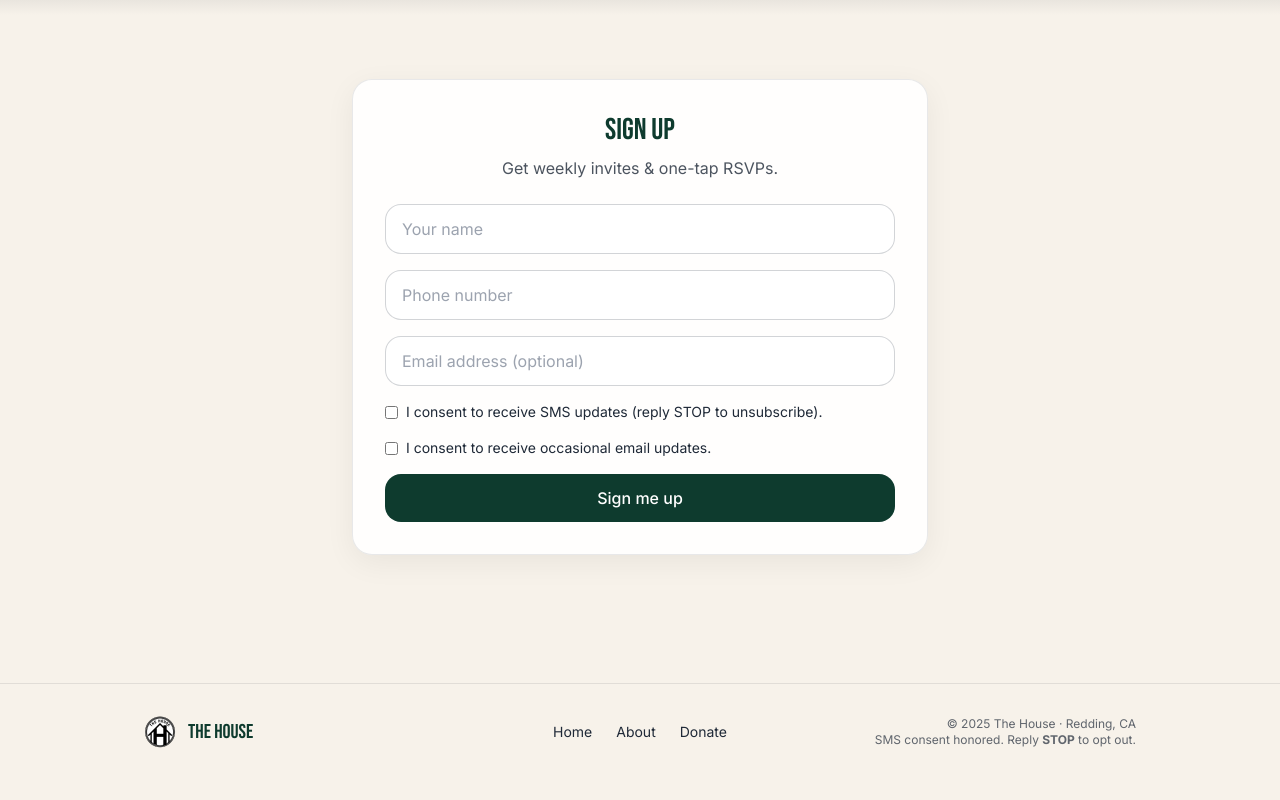
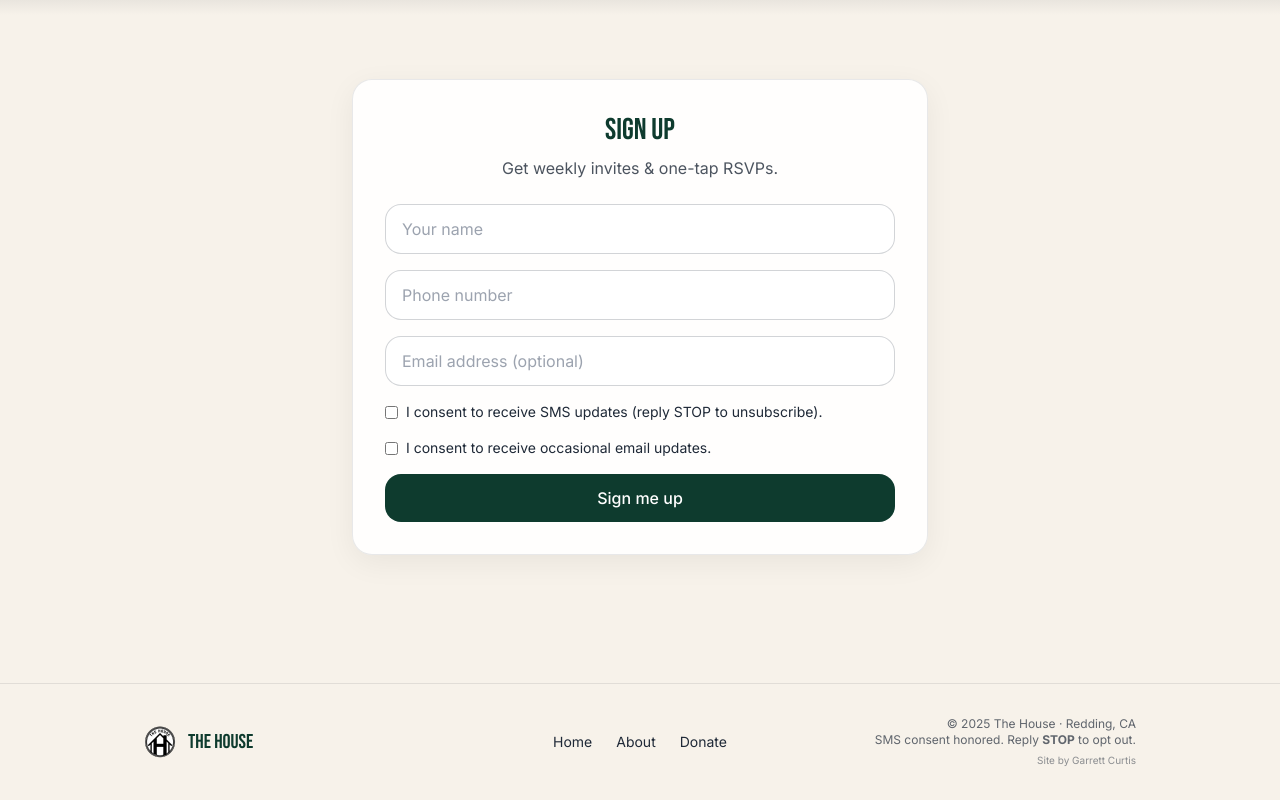
Before and after one commit to garrettcurtis92/thehouse, a Next.js app: page / in a window 1280 px wide. Shown: the part 842-1642 px from the top of the page. Built offline with nearby package versions, Linux system fonts and the light colour scheme; no server answers; grey boxes are pictures that could not be loaded.

Commit message:
chore(footer): add subtle site credit link

```diff
--- a/src/components/Footer.tsx
+++ b/src/components/Footer.tsx
@@ -23,6 +23,7 @@ export default function Footer() {
         <div className="text-right text-xs text-charcoal/70">
           <p>© {year} The House · Redding, CA</p>
           <p>SMS consent honored. Reply <b>STOP</b> to opt out.</p>
+          <p className="mt-1 text-[10px] text-charcoal/50">Site by <a href="https://garrettcurtis.tech" className="hover:text-charcoal/70 underline-offset-2 hover:underline" target="_blank" rel="noopener noreferrer">Garrett Curtis</a></p>
         </div>
       </div>
     </footer>
```
